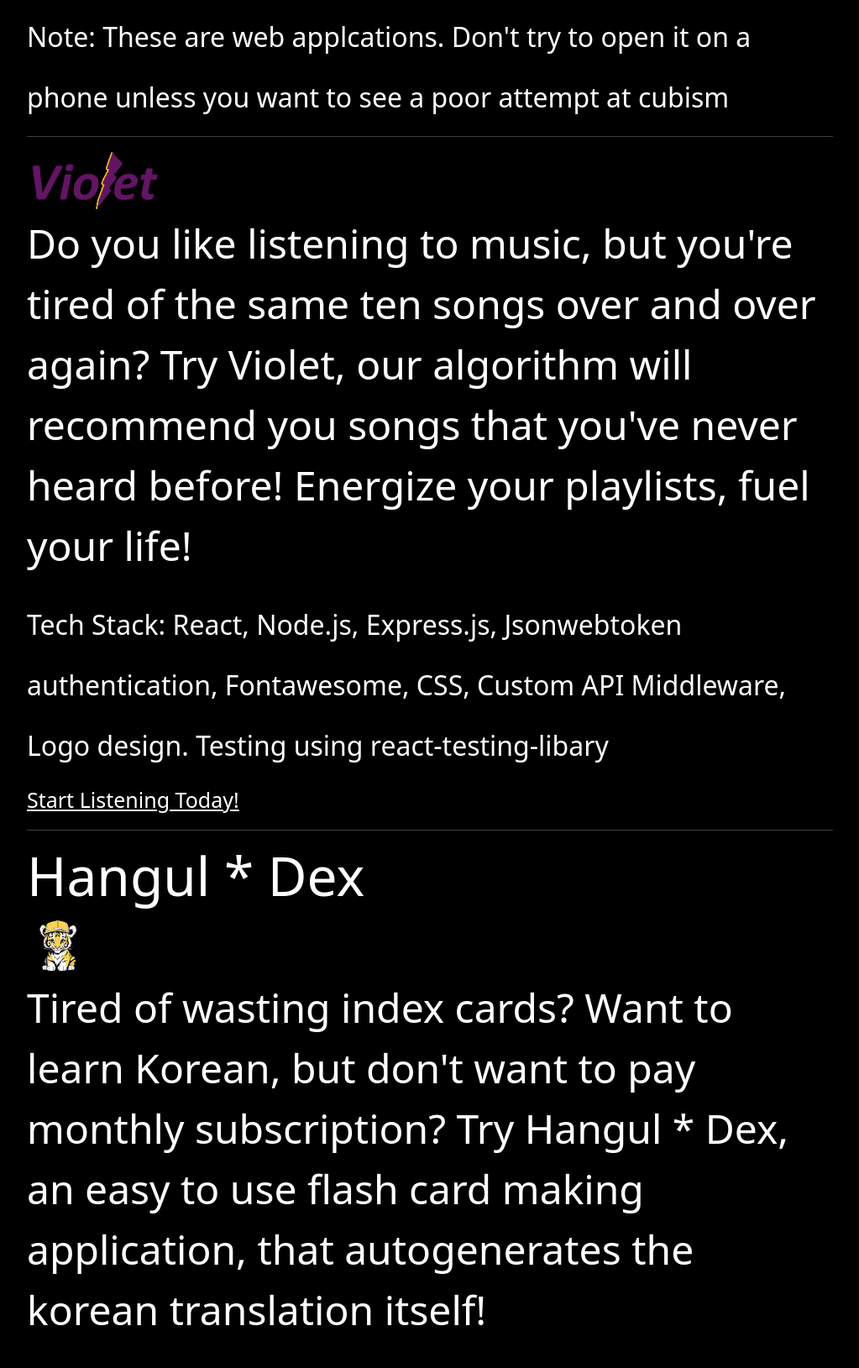
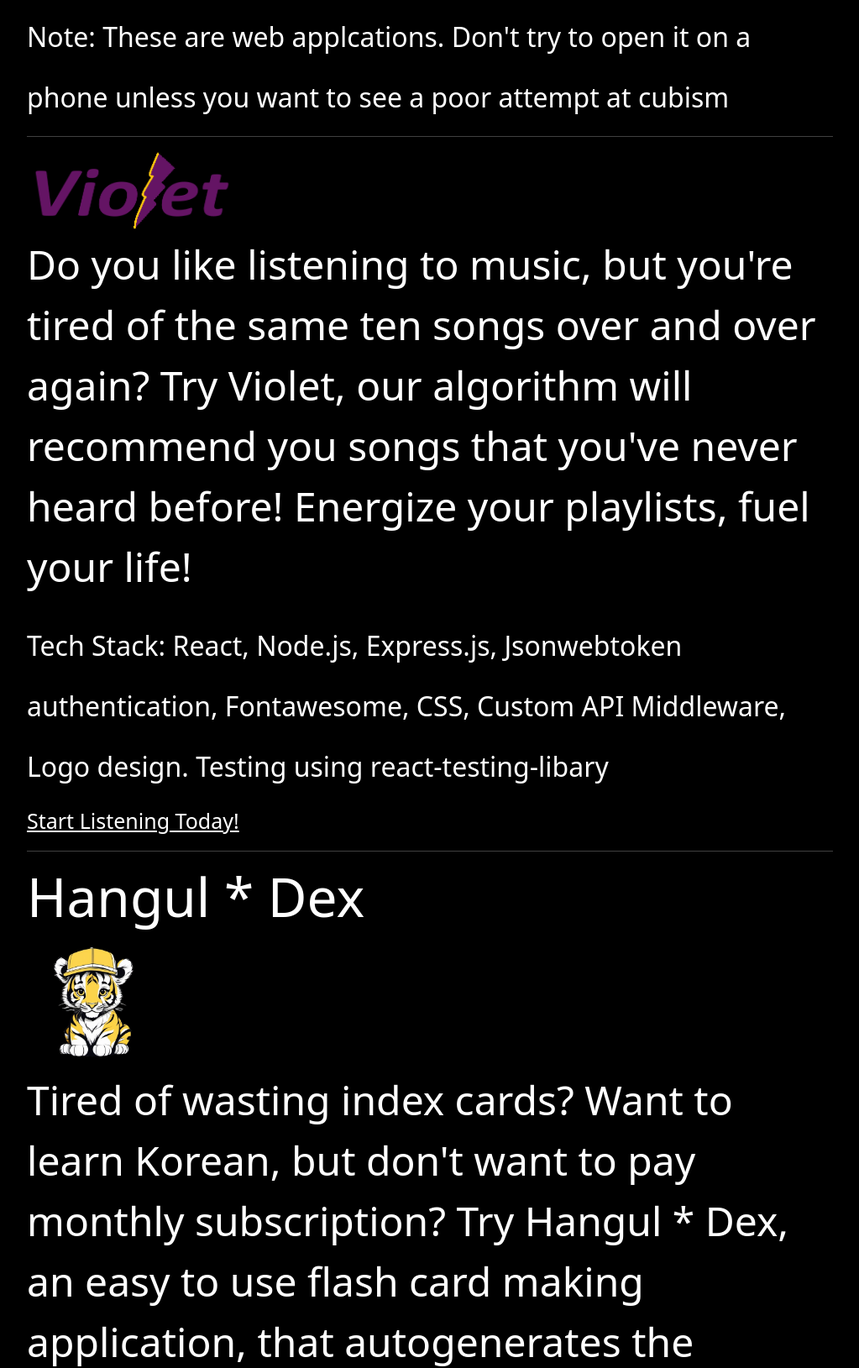
Before and after one commit to Centristy/Vicky-Lee, a Flask app: page /projects in a window 1280 px wide. Shown: the part 342-1971 px from the top of the page at 84% size, without its empty margins (128-1151 px from the left). Run offline with Flask 3, Linux system fonts and the light colour scheme; some libraries are stand-ins or nearby versions.

```diff
--- a/templates/projects.html
+++ b/templates/projects.html
@@ -6,7 +6,7 @@
     <p><small>Note: These are web applcations. Don't try to open it on a phone unless you want to see a poor attempt at cubism</small></p>
 
     <hr>
-        <img src="/static/images/violet.png" height="75px"/>
+        <img src="/static/images/violet.png"  width="250px" height="100px"/>
         <p>Do you like listening to music, but you're tired of the same ten songs over and over again? Try Violet, our algorithm will recommend you songs that you've never heard before! Energize your playlists, fuel your life! </p>
         <p><small>Tech Stack: React, Node.js, Express.js, Jsonwebtoken authentication, Fontawesome, CSS, Custom API Middleware, Logo design. Testing using react-testing-libary </small></p>
         <a href="https://capstone-project-two.onrender.com/" target="_blank" class="project">Start Listening Today!</a>
@@ -16,7 +16,7 @@
     <hr>
 
         <h3>Hangul * Dex </h3>
-        <img src="/static/images/hangul-dex.png" height="75px"/>
+        <img src="/static/images/hangul-dex.png" class="logo"/>
         <p> Tired of wasting index cards? Want to learn Korean, but don't want to pay monthly subscription? Try Hangul * Dex, an easy to use flash card making application, that autogenerates the korean translation itself! </p>
         <p><small>Tech Stack: Flask, Python, Bcrypt, Postgresql, Javascript, Axios, HTML, CSS </small></p>
         <a href="https://capstone-one-hanguldex.onrender.com/" target="_blank" class="project">Start Learning Today!</a>
```
